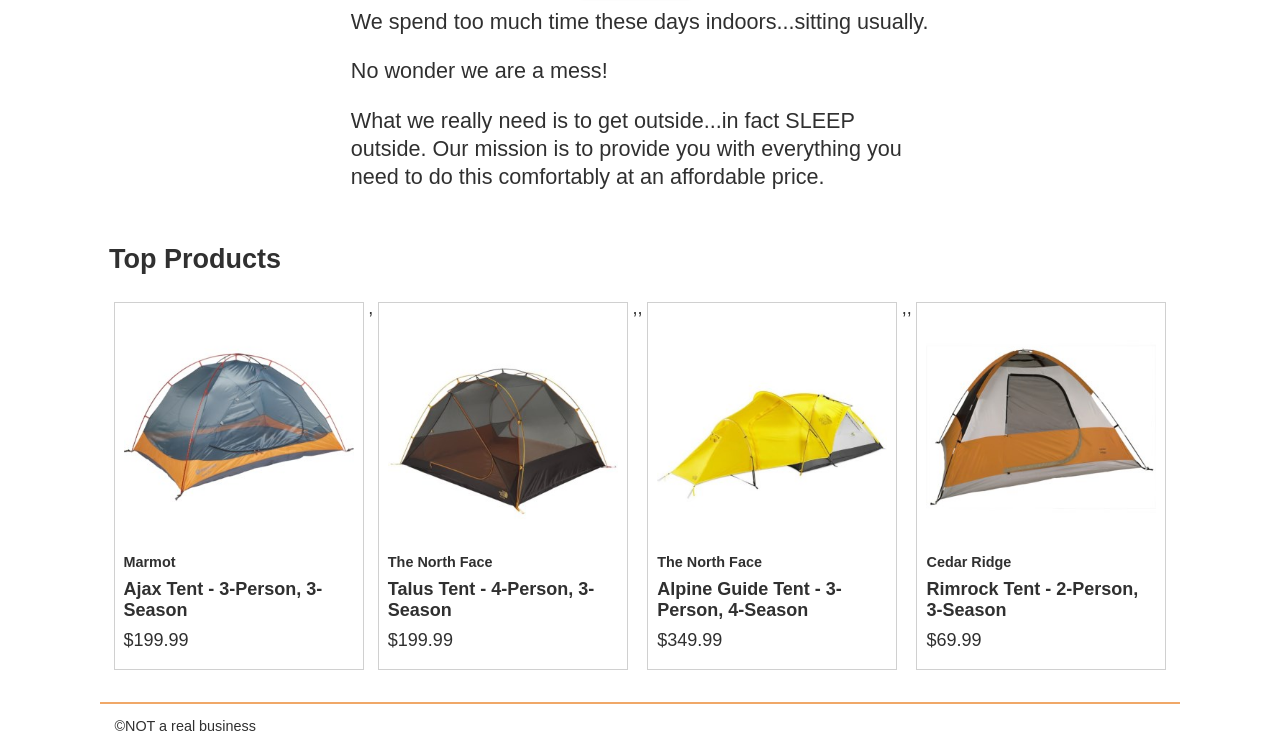
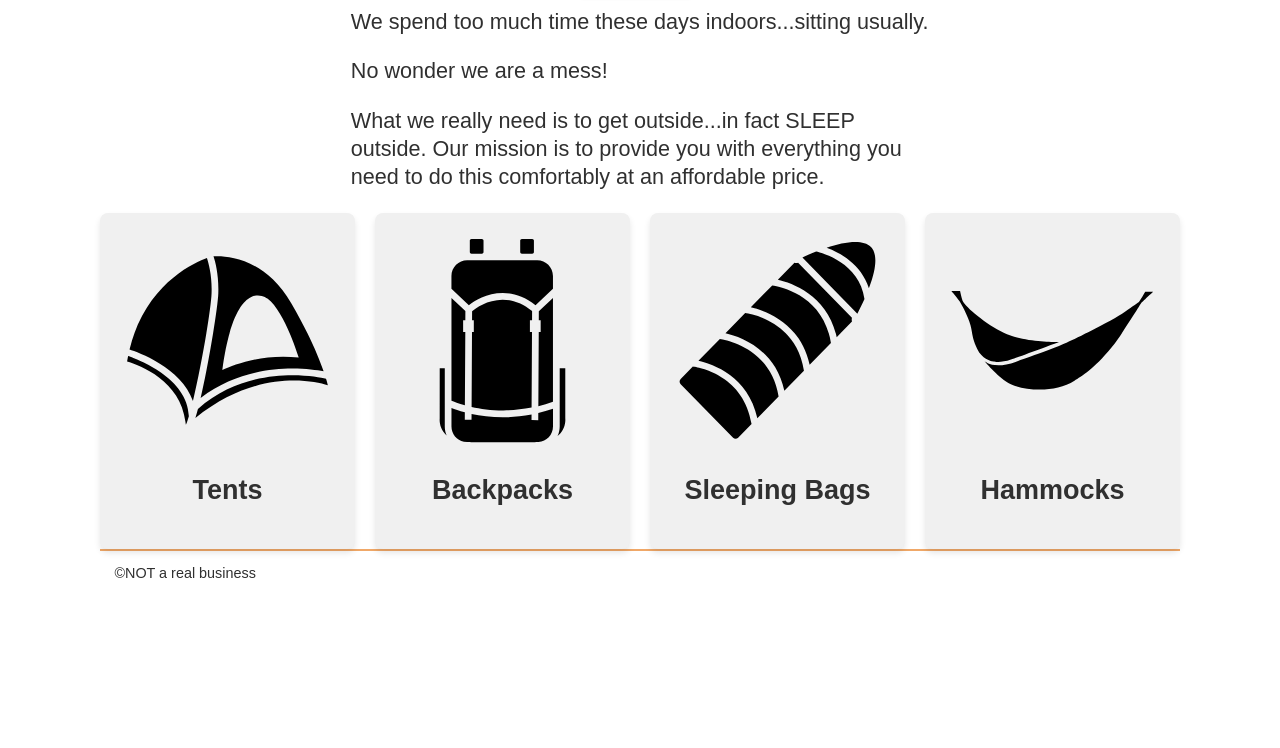
Before and after one commit to Tal1fhan1/WDD-330, a website built with Vite: page src/index.html in a window 1280 px wide. Shown: the part 430-1178 px from the top of the page. After the commit the page ends 1025 px from the top, so only its background shows below. Built offline with nearby package versions, Linux system fonts and the light colour scheme.

Commit message:
Week 03 Expand inventory

```diff
--- a/src/css/style.css
+++ b/src/css/style.css
@@ -240,6 +240,25 @@
   grid-column: 3;
 }
 
+.container {
+  display: grid;
+  grid-template-columns: repeat(4, 1fr);
+  gap: 20px;
+}
+
+.box {
+  background-color: #f0f0f0;
+  padding: 20px;
+  border-radius: 8px;
+  box-shadow: 0 4px 6px rgba(0, 0, 0, 0.1);
+  text-align: center;
+}
+
+.box a {
+  text-decoration: none;
+  color: inherit;
+}
+
 @media screen and (min-width: 500px) {
   body {
     max-width: 1080px;
--- a/src/index.html
+++ b/src/index.html
@@ -30,10 +30,32 @@
         comfortably at an affordable price.
       </p>
     </section>
-    <section class="products">
-      <h2>Top Products</h2>
-      <ul class="product-list"></ul>
-    </section>
+    <div class="container">
+      <div class="box">
+        <a href="product-listing/index.html?category=tents">
+          <img src="/images/noun_Tent_3544767.svg" alt="Tent Icon from Noun Project: Mustofa Bayu" />
+          <h2>Tents</h2>
+        </a>
+      </div>
+      <div class="box">
+        <a href="product-listing/index.html?category=backpacks">
+          <img src="/images/noun_carrier_bag_3544771.svg" alt="Backpack Icon from Noun Project: Mustofa Bayu" />
+          <h2>Backpacks</h2>
+        </a>
+      </div>
+      <div class="box">
+        <a href="product-listing/index.html?category=sleeping-bags">
+          <img src="/images/noun_Sleeping_Bag_3544775.svg" alt="Sleeping Bag Icon from Noun Project: Mustofa Bayu" />
+          <h2>Sleeping Bags</h2>
+        </a>
+      </div>
+      <div class="box">
+        <a href="product-listing/index.html?category=hammocks">
+          <img src="/images/noun_Hammock_791143.svg" alt="Hammock Icon from Noun Project: Paul Richard" />
+          <h2>Hammocks</h2>
+        </a>
+      </div>
+    </div>
   </main>
   <footer id="main-footer"></footer>
 </body>
--- a/src/js/ProductData.mjs
+++ b/src/js/ProductData.mjs
@@ -1,3 +1,5 @@
+const baseURL = import.meta.env.VITE_SERVER_URL
+
 function convertToJson(res) {
   if (res.ok) {
     return res.json();
@@ -8,16 +10,17 @@
 
 export default class ProductData {
   constructor(category) {
-    this.category = category;
-    this.path = `../json/${this.category}.json`;
+    // this.category = category;
+    // this.path = `../json/${this.category}.json`;
   }
-  async getData() {
-    return fetch(this.path)
-      .then(convertToJson)
-      .then((data) => data);
+  async getData(category) {
+    const response = await fetch(baseURL + `products/search/${category}`);
+    const data = await convertToJson(response);
+    return data.Result;
   }
   async findProductById(id) {
-    const products = await this.getData();
-    return products.find((item) => item.Id === id);
+    const response = await fetch(baseURL + `product/${id}`);
+    const data = await convertToJson(response);
+    return data.Result;
   }
 }
--- a/src/js/ProductList.mjs
+++ b/src/js/ProductList.mjs
@@ -26,7 +26,7 @@
     }
 
     renderList(list) {
-        const htmlStrings = list.map(productCardTemplate)
+        const htmlStrings = list.map(productCardTemplate).join("")
         this.listElement.innerHTML = htmlStrings
     }
 }
--- a/src/js/main.js
+++ b/src/js/main.js
@@ -1,11 +1,3 @@
-import ProductData from "./ProductData.mjs";
-import ProductList from "./ProductList.mjs";
 import { loadHeaderFooter } from "./utils.mjs";
 
-const dataSource = new ProductData("tents");
-const element = document.querySelector(".product-list");
-
-const listing = new ProductList("Tents", dataSource, element);
-listing.init();
-
 loadHeaderFooter();
--- a/src/public/partials/header.html
+++ b/src/public/partials/header.html
@@ -1,6 +1,6 @@
 <div class="logo">
     <img src="/images/noun_Tent_2517.svg" alt="tent image for logo" />
-    <a href="index.html"> Sleep<span class="highlight">Outside</span></a>
+    <a href="../index.html"> Sleep<span class="highlight">Outside</span></a>
 </div>
 <div class="cart">
     <a href="cart/index.html">
--- a/vite.config.js
+++ b/vite.config.js
@@ -12,6 +12,7 @@
         cart: resolve(__dirname, "src/cart/index.html"),
         checkout: resolve(__dirname, "src/checkout/index.html"),
         product: resolve(__dirname, "src/product_pages/index.html"),
+        listing: resolve(__dirname, "src/product-listing/index.html"),
       },
     },
   },
```
Also changed, not shown: src/js/product-listing.js (added, +12 -0 lines), src/product-listing/index.html (added, +24 -0 lines), src/public/images/noun_Hammock_791143.svg (added), src/public/images/noun_Sleeping_Bag_3544775.svg (added), src/public/images/noun_Tent_3544767.svg (added), src/public/images/noun_carrier_bag_3544771.svg (added), 1 other file.
